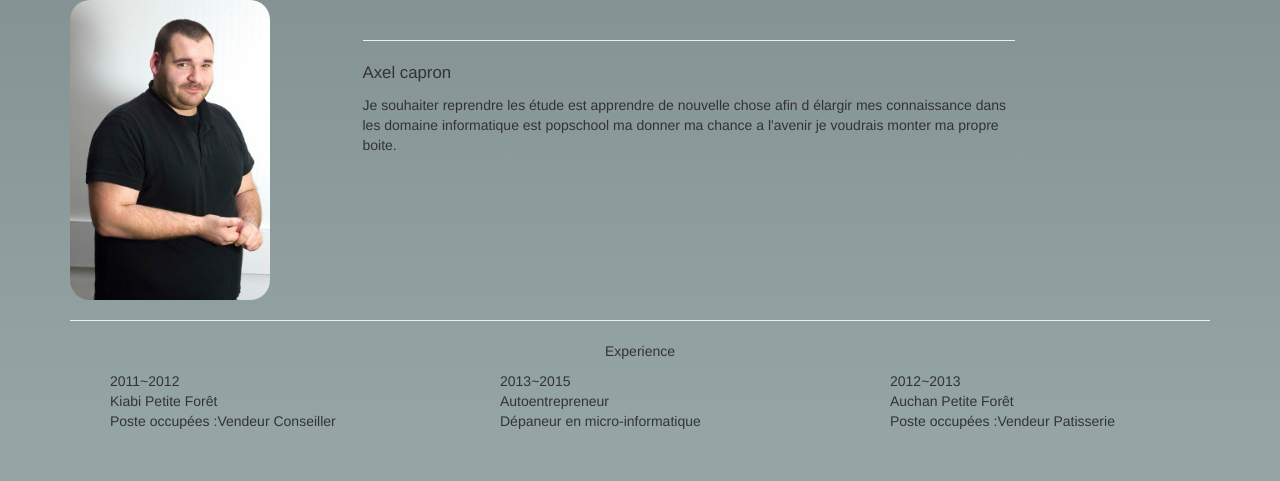
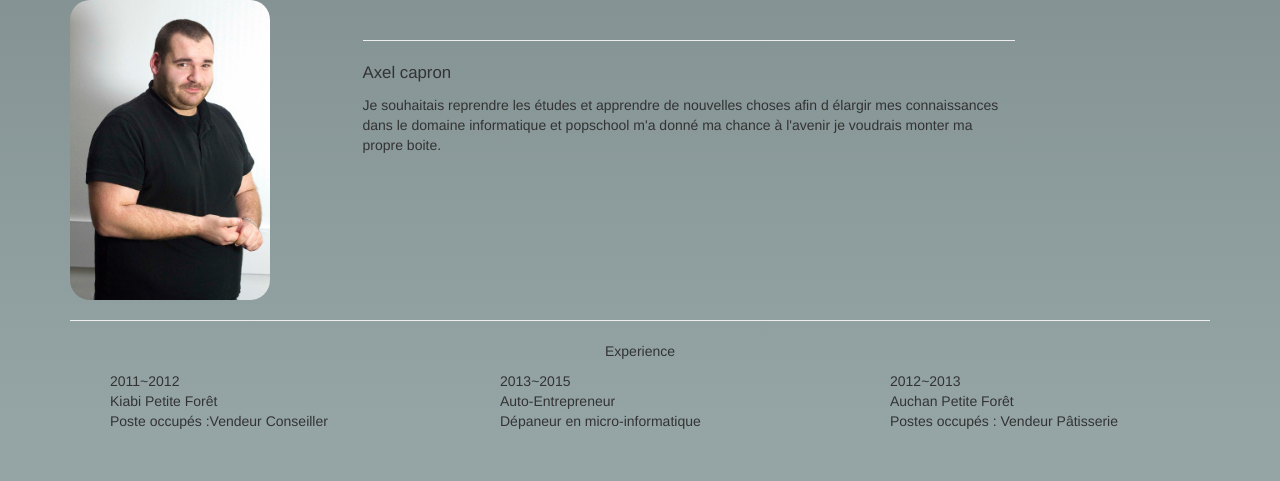
Before and after one commit to axelcapron/cv--adaptable, a plain HTML site: page index.html in a window 1280 px wide. Shown: the top 481 px of the page. Drawn offline with nearby package versions, Linux system fonts and the light colour scheme.

Commit message:
correction

```diff
--- a/index.html
+++ b/index.html
@@ -19,9 +19,9 @@
         <hr>
         <p>
           <span class="nom">Axel capron</span>
-          <p>Je souhaiter reprendre  les étude est apprendre de nouvelle chose
-            afin d élargir mes connaissance dans les domaine informatique
-            est popschool ma donner ma chance a l'avenir je voudrais monter ma propre boite.</p>
+          <p>Je souhaitais reprendre les études et apprendre de nouvelles choses
+            afin d élargir mes connaissances dans le domaine informatique
+            et popschool m'a donné ma chance à l'avenir je voudrais monter ma propre boite.</p>
           </p>
         </hr>
       </div>
@@ -37,14 +37,14 @@
         <ul>
           <li>2011~2012</li>
           <li>Kiabi Petite Forêt</li>
-          <li>Poste occupées :Vendeur Conseiller </li>
+          <li>Poste occupés :Vendeur Conseiller </li>
         </li>
       </ul>
     </div>
     <div class="col-md-4">
       <ul>
         <li>  2013~2015</li>
-        <li>Autoentrepreneur</li>
+        <li>Auto-Entrepreneur</li>
         <li>Dépaneur en micro-informatique</li>
       </ul>
     </div>
@@ -52,7 +52,7 @@
       <ul>
       <li>2012~2013</li>
       <li>Auchan Petite Forêt</li>
-      <li>Poste occupées :Vendeur Patisserie</li>
+      <li>Postes occupés : Vendeur Pâtisserie</li>
       </ul>
     </div>
   </div> <!-- box travaux -->
```
